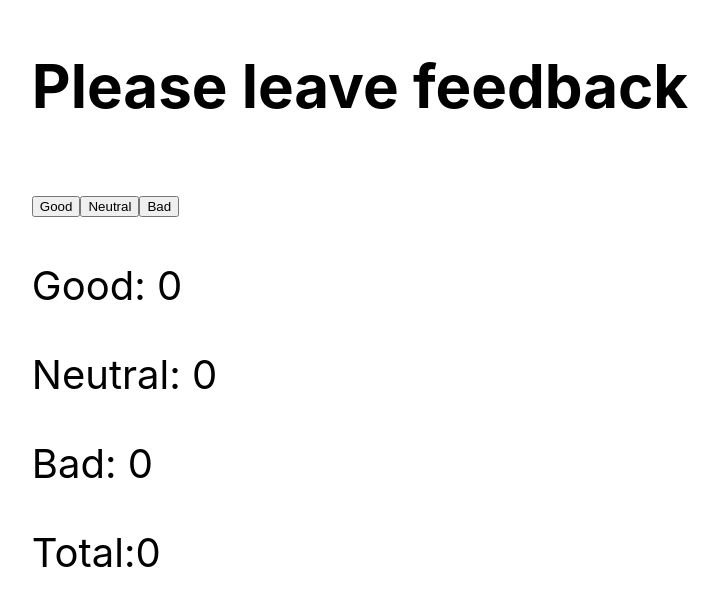
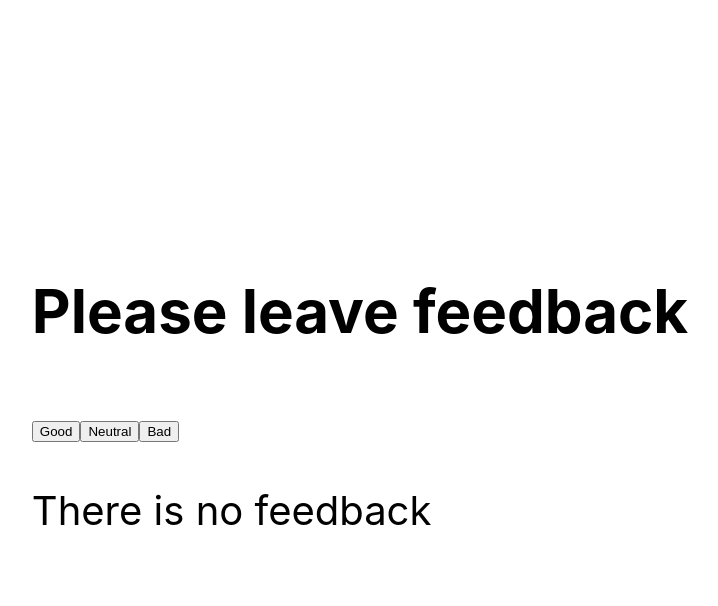
Before and after one commit to OPshenichnyi/goit-react-hw-02-feedback, a React (Create React App) app: page / in a window 1280 px wide. Shown: the top 606 px of the page, without its empty margins (280-998 px from the left). Built offline with nearby package versions, Linux system fonts and the light colour scheme.

Commit message:
Completed logick

```diff
--- a/src/components/App.jsx
+++ b/src/components/App.jsx
@@ -1,16 +1,50 @@
-import { FedbackComponent } from "./feedback/feedback";
-export const App = () => {
-  return (
+
+import { Component } from "react";
+import { SectionTitle } from "./sectionTitle/sectionTitle";
+
+export class App extends Component{
+  state = {
+    good: 0,
+    neutral: 0,
+    bad: 0
+  }
+
+  handlerButtonFeedback = ({ target: { value } }) => {
+    this.setState(prevState => ({ [value]: prevState[value] + 1 }))
+
+  }
+
+  countPositiveFeedbackPercentage = ({ good, neutral, bad } = this.state) => {
+    return Math.round((good / (good + neutral + bad)) * 100 || 0);
+  }
+
+  countTotalFeedback = ({ good, neutral, bad } = this.state) => {
+    return good + neutral + bad;
+  }
+
+  render() {
+    return (
     <div
       style={{
         height: '100vh',
         display: 'flex',
         justifyContent: 'center',
+        alignItems: 'center',
         fontSize: 40,
         color: '#010101'
       }}
-    >
-      <FedbackComponent></FedbackComponent>
+      >
+        <SectionTitle
+          onLeaveFeedback={this.handlerButtonFeedback}
+          options={{ good: 'good', neutral: 'neutral', bad: 'bad' }}
+          good={this.state.good}
+          neutral={this.state.neutral}
+          bad={this.state.bad}
+          countTotalFeedback={this.countTotalFeedback}
+          countPositiveFeedbackPercentage={this.countPositiveFeedbackPercentage}
+        ></SectionTitle>
+
     </div>
   );
-};
+  }
+}
--- a/src/components/feedback/feedback.jsx
+++ /dev/null
@@ -1,43 +0,0 @@
-import { Component } from "react";
-
-export class FedbackComponent extends Component{
-    state = {
-        good: 0,
-        neutral: 0,
-        bad: 0
-    }
-
-    handlerButtonFeedback = ({ target:{ value }}) => {
-        this.setState(prevState => ({ [value]: prevState[value] + 1 }))
-
-    }
-
-    countTotalFeedback = () => {
-        const { good , neutral, bad } = this.state
-        return good + neutral + bad;
-    }
-
-    render() {
-        return (
-            <div>
-                <h2>Please leave feedback</h2>
-                <button type="button"
-                    onClick={this.handlerButtonFeedback}
-                    value="good"
-                >Good</button>
-                <button type="button"
-                    onClick={this.handlerButtonFeedback}
-                    value="neutral"
-                >Neutral</button>
-                <button type="button"
-                    onClick={this.handlerButtonFeedback}
-                    value="bad"
-                >Bad</button>
-                <p>Good: {this.state.good}</p>
-                <p>Neutral: {this.state.neutral}</p>
-                <p>Bad: {this.state.bad}</p>
-                <p>Total:{this.countTotalFeedback()}</p>
-            </div>
-        )
-    }
-}
--- /dev/null
+++ b/src/components/feedbackOptions/feedbackOptions.jsx
@@ -0,0 +1,22 @@
+export const FeedbackOptions = ({ onLeaveFeedback, options}) => {
+
+    return (
+        <div>
+
+            <button type="button"
+                onClick={onLeaveFeedback}
+                value={options.good}
+            >Good</button>
+
+            <button type="button"
+                onClick={onLeaveFeedback}
+                value={options.neutral}
+            >Neutral</button>
+
+            <button type="button"
+                onClick={onLeaveFeedback}
+                value={options.bad}
+            >Bad</button>
+        </div>
+    )
+}
--- /dev/null
+++ b/src/components/sectionTitle/sectionTitle.jsx
@@ -0,0 +1,24 @@
+import { Statistics } from "components/statistics/statistics";
+import { FeedbackOptions } from "components/feedbackOptions/feedbackOptions";
+
+
+export const SectionTitle = ({onLeaveFeedback,options,good,neutral,bad,countTotalFeedback,countPositiveFeedbackPercentage}) => {
+    return (
+        <section>
+            <h2>Please leave feedback</h2>
+            <FeedbackOptions
+                onLeaveFeedback={onLeaveFeedback}
+                options={options}
+            ></FeedbackOptions>
+            {good + bad + neutral > 0 ?
+                (<Statistics
+                    good={good}
+                    neutral={neutral}
+                    bad={bad}
+                    countTotalFeedback={countTotalFeedback}
+                    countPositiveFeedbackPercentage={countPositiveFeedbackPercentage}
+                ></Statistics>): (<p>There is no feedback</p>)}
+
+        </section>
+    )
+}
--- /dev/null
+++ b/src/components/statistics/statistics.jsx
@@ -0,0 +1,15 @@
+
+export const Statistics = ({ good, neutral, bad, countTotalFeedback, countPositiveFeedbackPercentage }) => {
+
+    return (
+
+            <div>
+            <p>Good: {good}</p>
+            <p>Neutral: {neutral}</p>
+            <p>Bad: {bad}</p>
+            <p>Total:{countTotalFeedback()}</p>
+            <p>Positive feedback: {countPositiveFeedbackPercentage()} %</p>
+            </div>
+
+  )
+}
```
